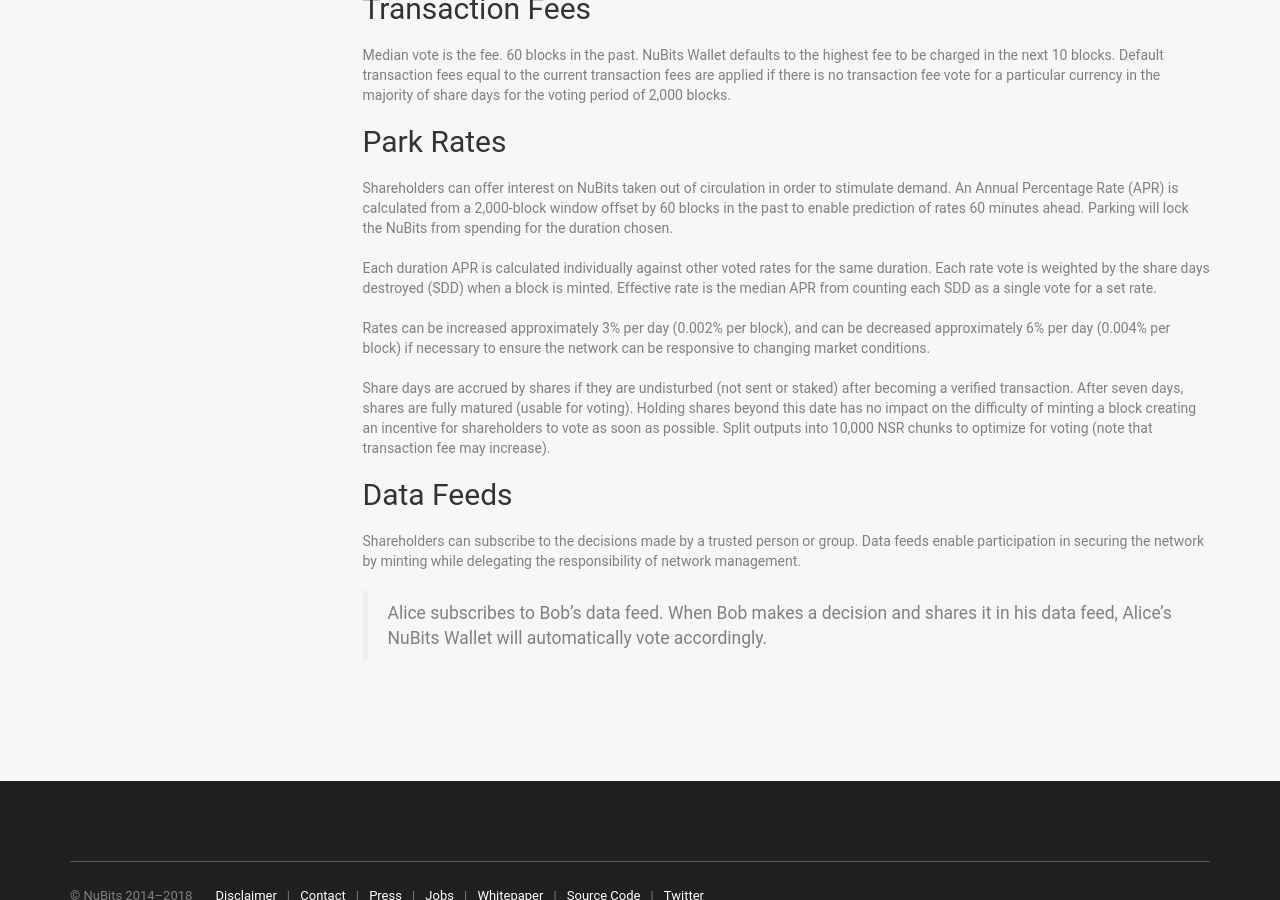
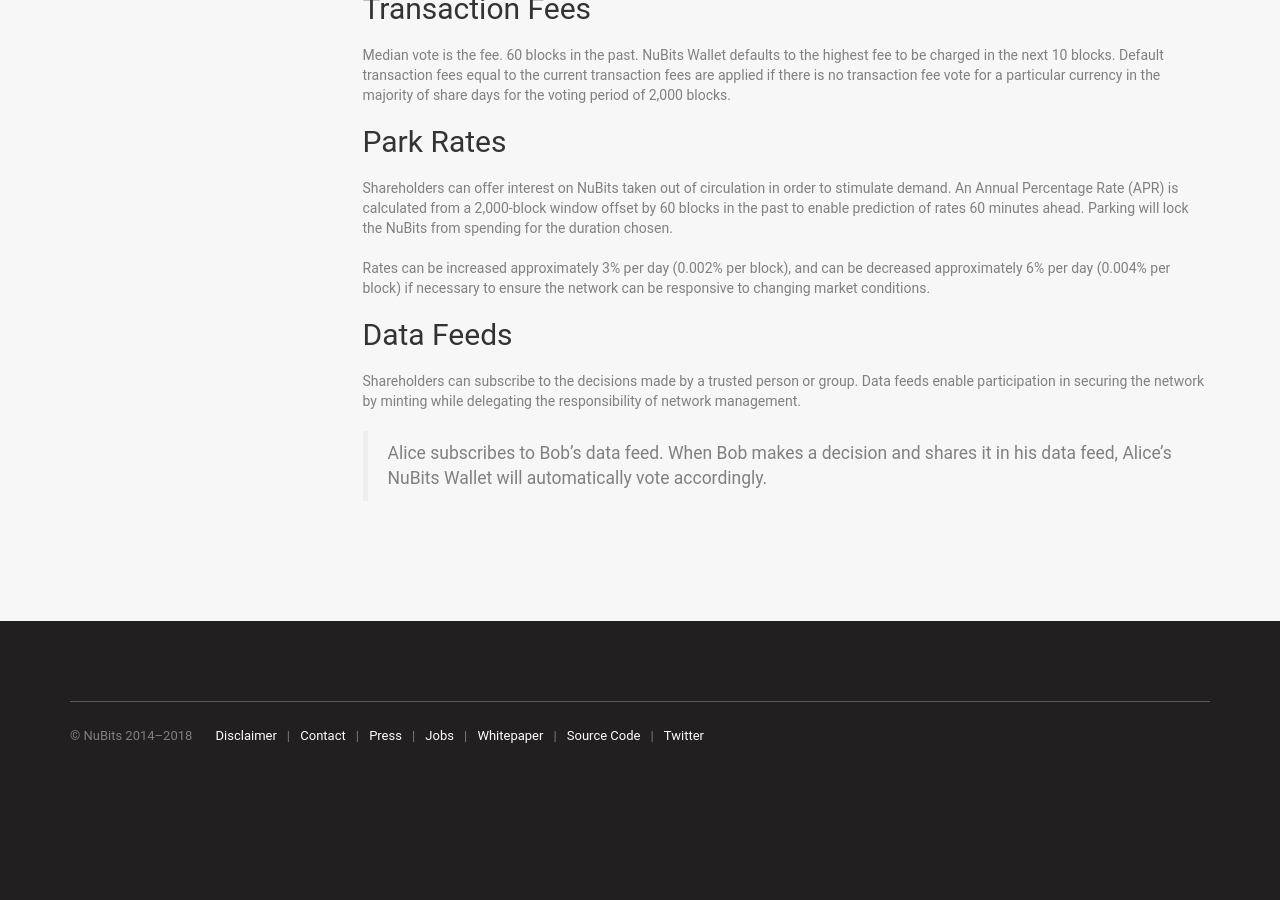
Before and after one commit to NuNetwork/nunetwork.github.io, a Jekyll site: the page built from _pages/nushares.md, in a window 1280 px wide and 900 px high, scrolled down 642 px. Built offline with Jekyll 4.4.1, drawn with Linux system fonts in a browser that asks for light colours.

Commit message:
Update nushares.md

```diff
--- a/_pages/nushares.md
+++ b/_pages/nushares.md
@@ -30,11 +30,7 @@
 
 Shareholders can offer interest on NuBits taken out of circulation in order to stimulate demand. An Annual Percentage Rate (APR) is calculated from a 2,000-block window offset by 60 blocks in the past to enable prediction of rates 60 minutes ahead. Parking will lock the NuBits from spending for the duration chosen.
 
-Each duration APR is calculated individually against other voted rates for the same duration. Each rate vote is weighted by the share days destroyed (SDD) when a block is minted. Effective rate is the median APR from counting each SDD as a single vote for a set rate.
-
 Rates can be increased approximately 3% per day (0.002% per block), and can be decreased approximately 6% per day (0.004% per block) if necessary to ensure the network can be responsive to changing market conditions.
-
-Share days are accrued by shares if they are undisturbed (not sent or staked) after becoming a verified transaction. After seven days, shares are fully matured (usable for voting). Holding shares beyond this date has no impact on the difficulty of minting a block creating an incentive for shareholders to vote as soon as possible. Split outputs into 10,000 NSR chunks to optimize for voting (note that transaction fee may increase).
 
 ## Data Feeds
 
```
